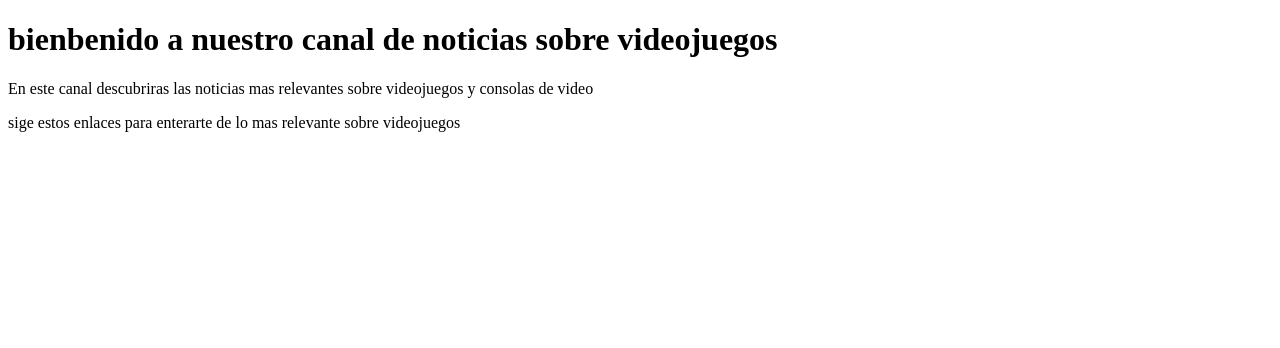
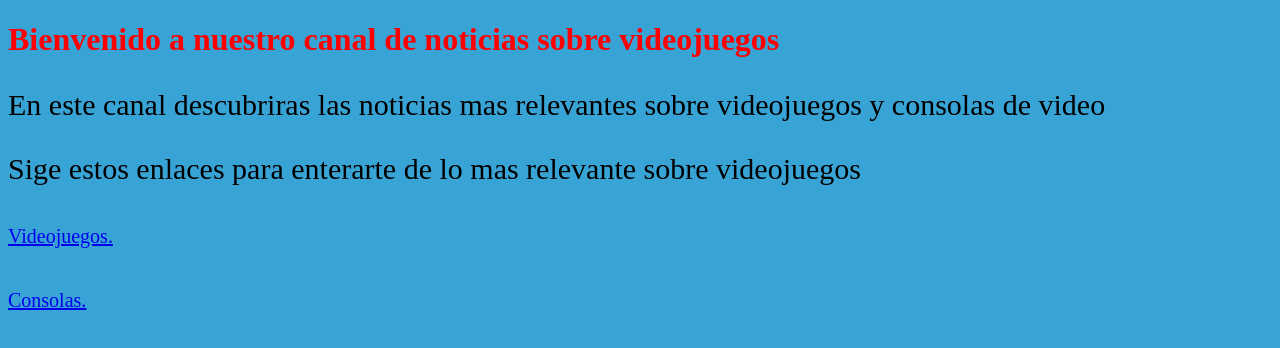
Before and after one commit to Techysubset/Actividad-semana-4, a plain HTML site: page Pagina de noticias.html in a window 1280 px wide. Drawn offline with Linux system fonts and the light colour scheme.

Commit message:
Paginas de noticias

```diff
--- a/Pgina de noticias.html
+++ b/Pagina de noticias.html
@@ -1,20 +1,22 @@
 <!DOCTYPE html>
-<html lang="en">
+<html lang="es">
   <head>
     <meta charset="UTF-8" />
     <meta name="viewport" content="width=device-width, initial-scale=1.0" />
     <title>Lobby</title>
   </head>
+  <link rel="stylesheet" href="estilos.css" />
   <body>
-    <h1>bienbenido a nuestro canal de noticias sobre videojuegos</h1>
+    <h1>Bienvenido a nuestro canal de noticias sobre videojuegos</h1>
 
     <p>
       En este canal descubriras las noticias mas relevantes sobre videojuegos y
       consolas de video
     </p>
     <p>
-      sige estos enlaces para enterarte de lo mas relevante sobre videojuegos
+      Sige estos enlaces para enterarte de lo mas relevante sobre videojuegos
     </p>
-    <a href="videojuegos.html" <a href="cosonlas.html"
+    <p><a href="videojuegos.html"> Videojuegos.</a></p>
+    <p><a href="cosonlas.html">Consolas.</a></p>
   </body>
 </html>
--- a/estilos.css
+++ b/estilos.css
@@ -1,6 +1,13 @@
+h1 {
+  color: red;
+}
+
 p {
-  font-size: 56px;
+  font-size: 30px;
 }
 body {
-  background-color: green;
+  background-color: rgb(56, 164, 214);
 }
+a {
+  font-size: 20px;
+}
```
